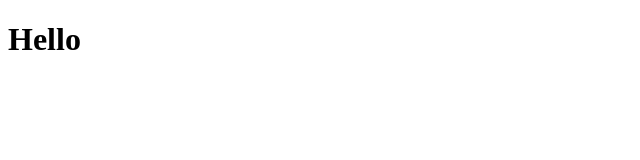
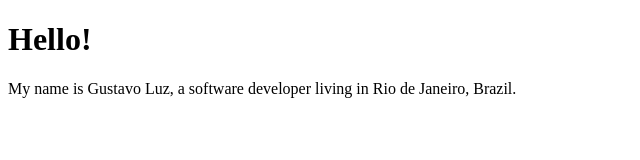
Before and after one commit to gustavoluz/gustavoluz.github.io, a plain HTML site: page index.html in a window 1280 px wide. Shown: the whole page, without its empty margins (0-640 px from the left). Drawn offline with Linux system fonts and the light colour scheme.

Commit message:
first paragraph

```diff
--- a/index.html
+++ b/index.html
@@ -4,6 +4,9 @@
   <title>Gustavo Luz</title>
 </head>
 <body>
-  <h1>Hello</h1>
+  <h1>Hello!</h1>
+  <p>
+    My name is Gustavo Luz, a software developer living in Rio de Janeiro, Brazil.
+  </p>
 <body>
 </html>
```
